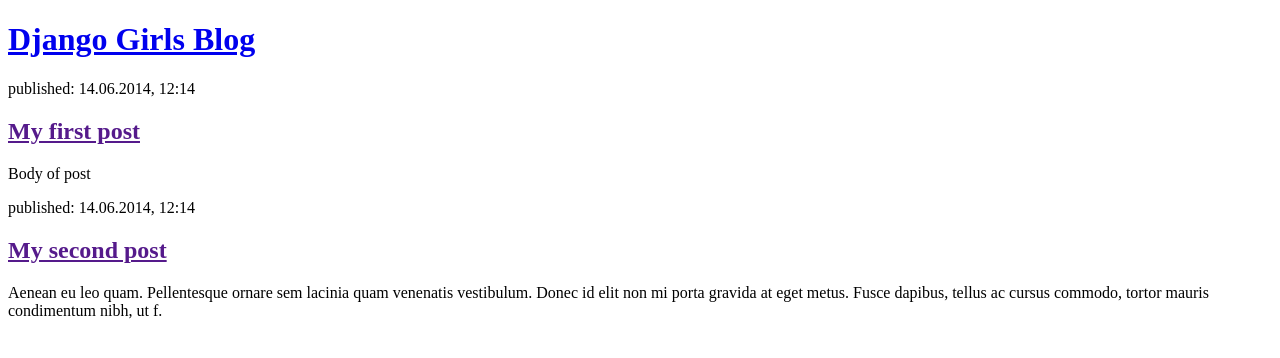
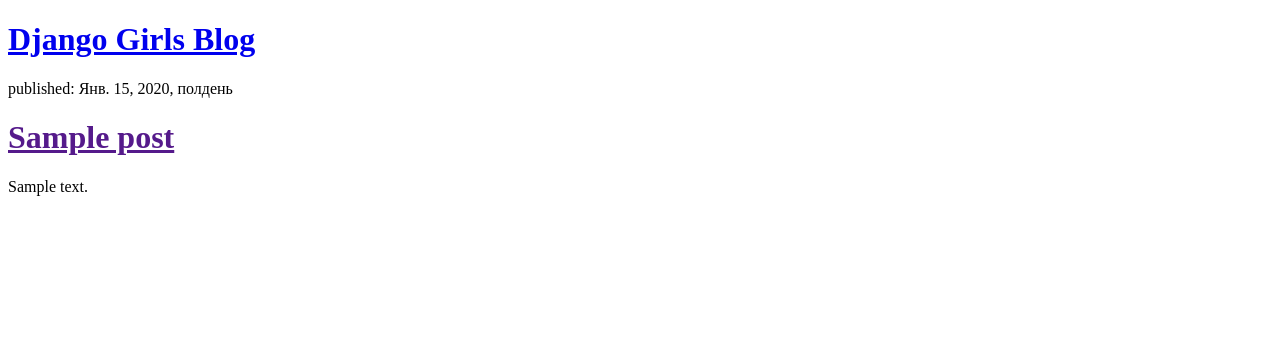
Before and after one commit to waldemarantypov/my-first-blog, a Django app: page / in a window 1280 px wide. Shown: the top 358 px of the page. Run offline with Django 3.2, Linux system fonts and the light colour scheme; tables that the repository leaves empty hold one stand-in row (values such as "Sample post").

Commit message:
Modified templates to display posts from database

```diff
--- a/blog_project/blog/templates/blog/post_list.html
+++ b/blog_project/blog/templates/blog/post_list.html
@@ -9,16 +9,11 @@
         <h1><a href="/">Django Girls Blog</a></h1>
     </div>
 
-    <div>
-        <p>published: 14.06.2014, 12:14</p>
-        <h2><a href="">My first post</a></h2>
-        <p>Body of post</p>
-    </div>
-
-    <div>
-        <p>published: 14.06.2014, 12:14</p>
-        <h2><a href="">My second post</a></h2>
-        <p>Aenean eu leo quam. Pellentesque ornare sem lacinia quam venenatis vestibulum. Donec id elit non mi porta gravida at eget metus. Fusce dapibus, tellus ac cursus commodo, tortor mauris condimentum nibh, ut f.</p>
+    <div>{% for post in posts %}
+        <p>published: {{ post.published_date }}</p>
+        <h1><a href="">{{ post.title }}</a></h1>
+        <p>{{ post.text|linebreaksbr }}</p>
+        {% endfor %}
     </div>
 </body>
 </html>
--- a/blog_project/blog/views.py
+++ b/blog_project/blog/views.py
@@ -1,6 +1,8 @@
 from django.shortcuts import render
-
+from .models import Post
+from django.utils import timezone
 # Create your views here.
 
 def post_list(request):
-    return render(request, 'blog/post_list.html', {})
+    posts = Post.objects.filter(published_date__lte=timezone.now()).order_by('published_date')
+    return render(request, 'blog/post_list.html', {'posts': posts})
```
